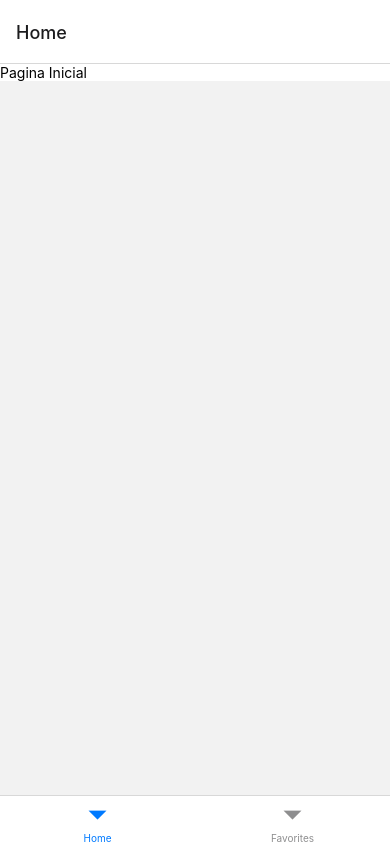
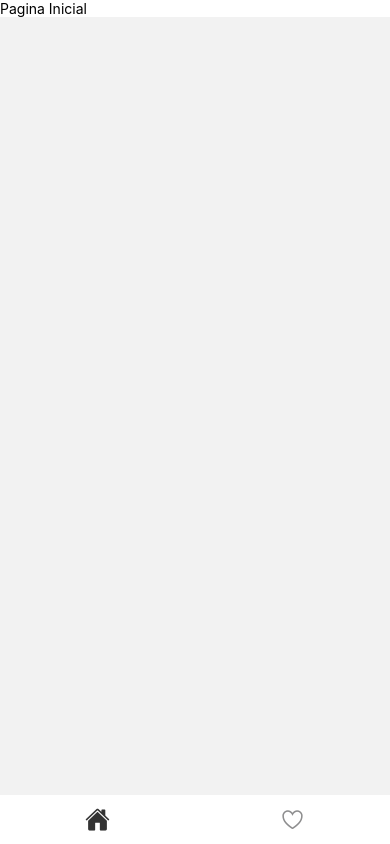
Before and after one commit to rebeccaaaaOrram/RN-app-receitas-estudo, a React Native app: screen / in a window 390 px wide. Built offline with nearby package versions, Linux system fonts and the light colour scheme.

Commit message:
feat: tab bar styling

```diff
--- a/src/routes/index.js
+++ b/src/routes/index.js
@@ -1,14 +1,49 @@
 import { createBottomTabNavigator } from '@react-navigation/bottom-tabs';
 import Home from '../pages/home';
 import Favorites from '../pages/favorites';
+
+import { Ionicons } from '@expo/vector-icons';
 
 const Tab = createBottomTabNavigator();
 
 export function Routes() {
     return (
-        <Tab.Navigator>
-            <Tab.Screen name="Home" component={Home} />
-            <Tab.Screen name="Favorites" component={Favorites} />
+        <Tab.Navigator
+          screenOptions={{
+            headerShown: false,
+            tabBarHideOnKeyboard: true,
+            tabBarShowLabel: false,
+            tabBarActiveTintColor: '#121212',
+            tabBarStyle: {
+                backgroundColor: '#fff',
+                borderTopWidth: 0,
+            }
+          }}
+        >
+            <Tab.Screen
+                name="Home"
+                component={Home}
+                options={{
+                    tabBarIcon: ({color, size, focused}) => {
+                        if (focused) {
+                            return <Ionicons name="home" size={size} color='#333' />
+                        }
+                        return <Ionicons name="home-outline" size={size} color={color} />
+                    }
+                }}
+            />
+            <Tab.Screen
+                name="Favorites"
+                component={Favorites}
+                options={{
+                    tabBarIcon: ({color, size, focused}) => {
+                        if (focused) {
+                            return <Ionicons name="heart" size={size} color='#ff4141' />
+                        }
+                        return <Ionicons name="heart-outline" size={size} color={color} />
+                    }
+                }}
+            />
         </Tab.Navigator>
     );
 }
```
